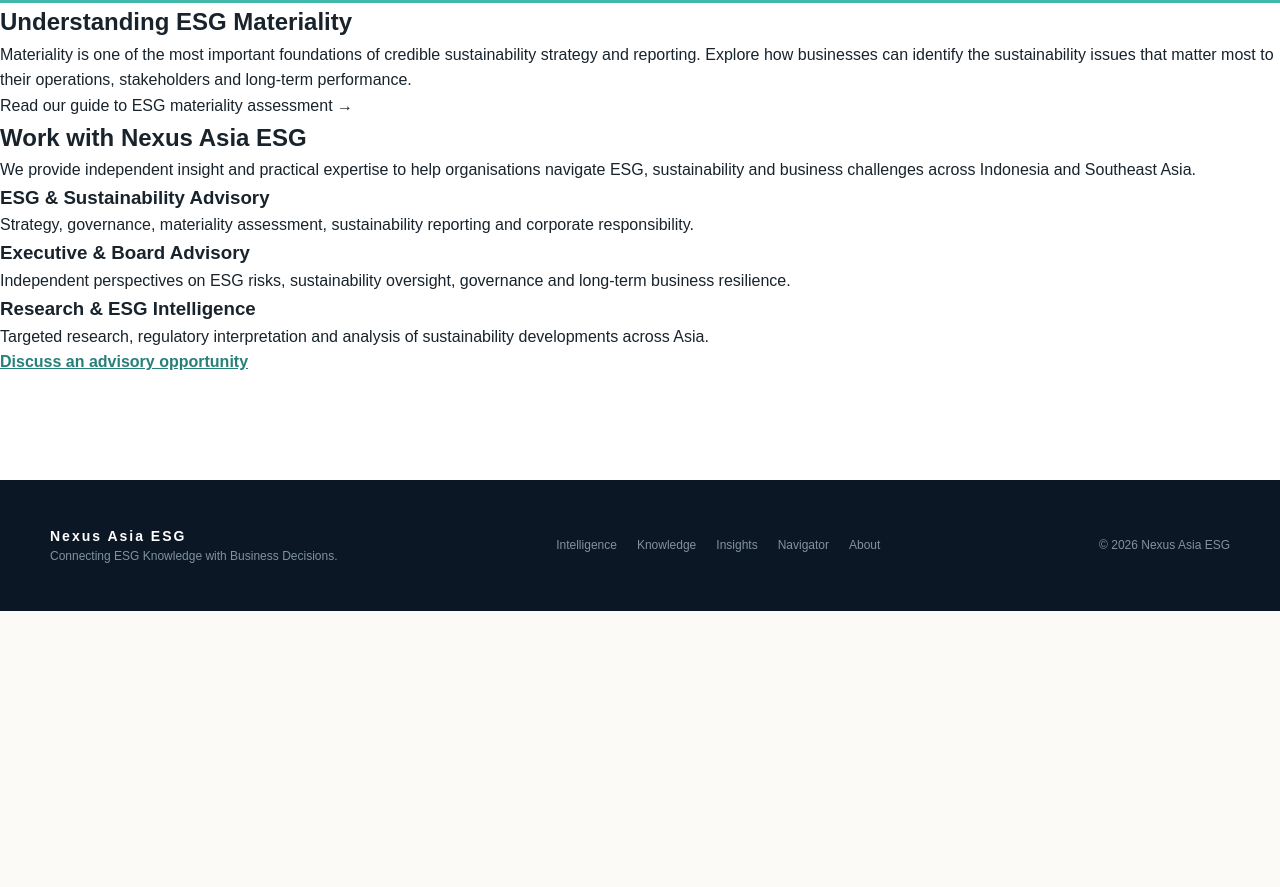
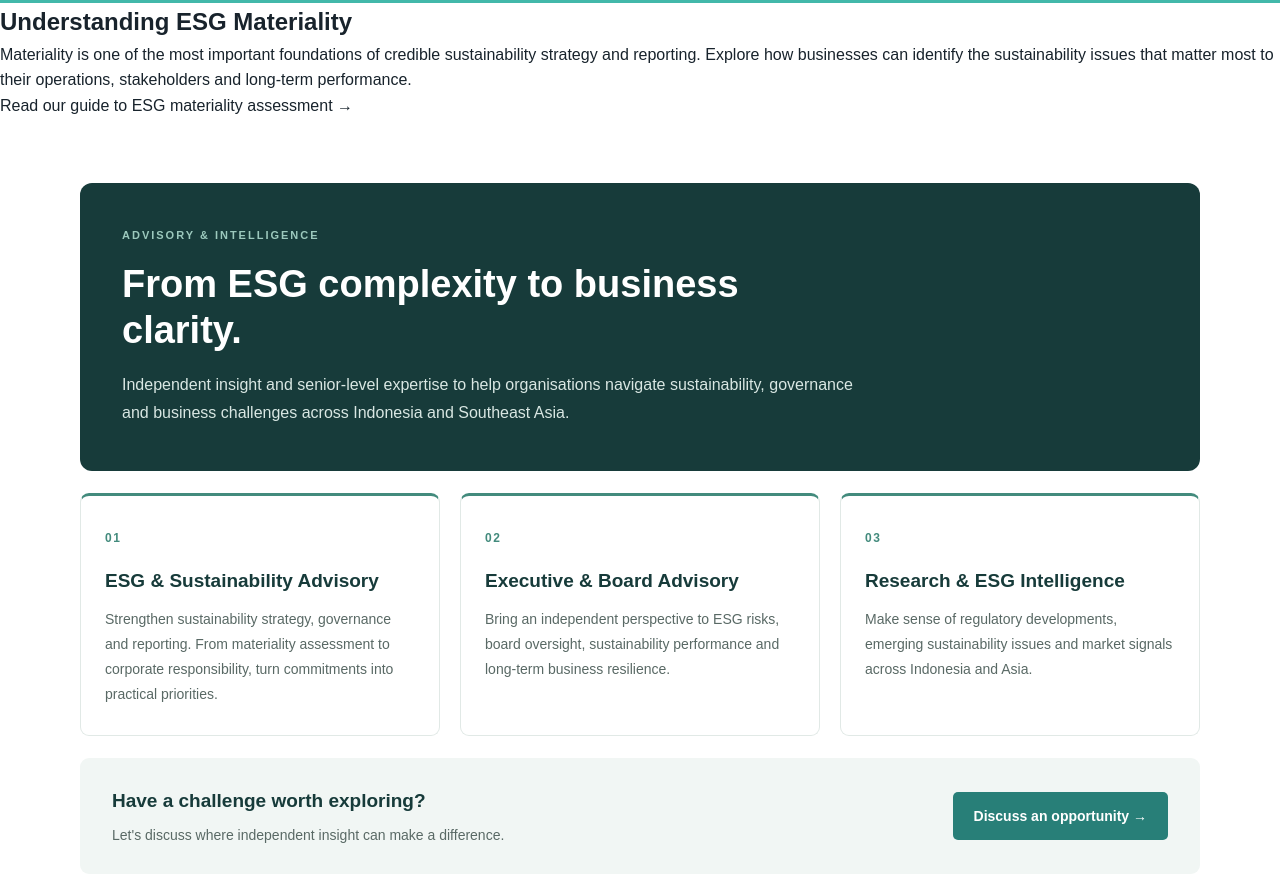
Before and after one commit to meridianesg/meridian-esg, a plain HTML site: page index.html in a window 1280 px wide. Shown: the part 7993-8880 px from the top of the page. Before the commit the page ends 8604 px from the top, so only its background shows below. Drawn offline with Linux system fonts and the light colour scheme.

Commit message:
Redesign advisory section for professional presentation
Added a new advisory section with introductory content, advisory cards, and a contact area.

```diff
--- a/index.html
+++ b/index.html
@@ -1211,6 +1211,146 @@ footer {
     }
 
 }
+
+/* Nexus Asia ESG — Advisory section */
+
+.advisory-section {
+  margin: 64px auto;
+  padding: 0;
+  max-width: 1120px;
+}
+
+.advisory-intro {
+  background: #173b3a;
+  color: #ffffff;
+  padding: 44px 42px;
+  border-radius: 12px;
+}
+
+.advisory-eyebrow {
+  color: #9cc9bd;
+  font-size: 11px;
+  font-weight: 700;
+  letter-spacing: 2px;
+  margin-bottom: 18px;
+}
+
+.advisory-intro h2 {
+  color: #ffffff;
+  font-size: clamp(26px, 4vw, 38px);
+  line-height: 1.2;
+  max-width: 680px;
+  margin: 0 0 18px;
+}
+
+.advisory-intro > p:last-child {
+  color: #d9e7e3;
+  line-height: 1.75;
+  max-width: 760px;
+  margin-bottom: 0;
+}
+
+.advisory-grid {
+  display: grid;
+  grid-template-columns: repeat(3, minmax(0, 1fr));
+  gap: 20px;
+  margin-top: 22px;
+}
+
+.advisory-card {
+  background: #ffffff;
+  border: 1px solid #e1e9e6;
+  border-top: 3px solid #438b7d;
+  border-radius: 9px;
+  padding: 28px 24px;
+}
+
+.advisory-number {
+  color: #438b7d;
+  font-size: 12px;
+  font-weight: 700;
+  letter-spacing: 1.5px;
+}
+
+.advisory-card h3 {
+  color: #173b3a;
+  font-size: 19px;
+  line-height: 1.4;
+  margin: 18px 0 12px;
+}
+
+.advisory-card p {
+  color: #596965;
+  font-size: 14px;
+  line-height: 1.8;
+  margin: 0;
+}
+
+.advisory-contact {
+  display: flex;
+  align-items: center;
+  justify-content: space-between;
+  gap: 24px;
+  background: #f1f6f4;
+  border-radius: 9px;
+  padding: 28px 32px;
+  margin-top: 22px;
+}
+
+.advisory-contact h3 {
+  color: #173b3a;
+  font-size: 19px;
+  margin: 0 0 7px;
+}
+
+.advisory-contact p {
+  color: #596965;
+  font-size: 14px;
+  margin: 0;
+  line-height: 1.6;
+}
+
+.advisory-button {
+  display: inline-block;
+  background: #287f78;
+  color: #ffffff !important;
+  text-decoration: none !important;
+  font-weight: 600;
+  font-size: 14px;
+  padding: 13px 21px;
+  border-radius: 5px;
+  white-space: nowrap;
+}
+
+.advisory-button:hover {
+  background: #1d625d;
+}
+
+@media (max-width: 760px) {
+  .advisory-section {
+    margin: 40px auto;
+  }
+
+  .advisory-intro {
+    padding: 30px 24px;
+  }
+
+  .advisory-grid {
+    grid-template-columns: 1fr;
+    gap: 14px;
+  }
+
+  .advisory-card {
+    padding: 24px;
+  }
+
+  .advisory-contact {
+    align-items: flex-start;
+    flex-direction: column;
+    padding: 25px 24px;
+  }
+}
+
 </style>
 <meta name="google-site-verification" content="dJ33cv20Z9gbgA0xWzewZFcwlusCwUHVYBqojV9s0DA" />
 </head>
@@ -2018,34 +2158,58 @@ Contact Nexus Asia ESG
   <p><a href="materiality-question-behind-esg.html">Read our guide to ESG materiality assessment →</a></p>
 </section>
 
-<section>
-  <h2>Work with Nexus Asia ESG</h2>
-
-  <p>
-    We provide independent insight and practical expertise to help organisations navigate ESG, sustainability and business challenges across Indonesia and Southeast Asia.
-  </p>
-
-  <h3>ESG & Sustainability Advisory</h3>
-  <p>
-    Strategy, governance, materiality assessment, sustainability reporting and corporate responsibility.
-  </p>
-
-  <h3>Executive & Board Advisory</h3>
-  <p>
-    Independent perspectives on ESG risks, sustainability oversight, governance and long-term business resilience.
-  </p>
-
-  <h3>Research & ESG Intelligence</h3>
-  <p>
-    Targeted research, regulatory interpretation and analysis of sustainability developments across Asia.
-  </p>
-
-  <p>
-    <a href="mailto:nexusasiaesg@gmail.com"
-       style="color:#287f78;text-decoration:underline;font-weight:bold;">
-      Discuss an advisory opportunity
+
+<section class="advisory-section">
+  <div class="advisory-intro">
+    <p class="advisory-eyebrow">ADVISORY &amp; INTELLIGENCE</p>
+    <h2>From ESG complexity to business clarity.</h2>
+    <p>
+      Independent insight and senior-level expertise to help organisations
+      navigate sustainability, governance and business challenges across
+      Indonesia and Southeast Asia.
+    </p>
+  </div>
+
+  <div class="advisory-grid">
+    <article class="advisory-card">
+      <span class="advisory-number">01</span>
+      <h3>ESG &amp; Sustainability Advisory</h3>
+      <p>
+        Strengthen sustainability strategy, governance and reporting.
+        From materiality assessment to corporate responsibility,
+        turn commitments into practical priorities.
+      </p>
+    </article>
+
+    <article class="advisory-card">
+      <span class="advisory-number">02</span>
+      <h3>Executive &amp; Board Advisory</h3>
+      <p>
+        Bring an independent perspective to ESG risks, board oversight,
+        sustainability performance and long-term business resilience.
+      </p>
+    </article>
+
+    <article class="advisory-card">
+      <span class="advisory-number">03</span>
+      <h3>Research &amp; ESG Intelligence</h3>
+      <p>
+        Make sense of regulatory developments, emerging sustainability
+        issues and market signals across Indonesia and Asia.
+      </p>
+    </article>
+  </div>
+
+  <div class="advisory-contact">
+    <div>
+      <h3>Have a challenge worth exploring?</h3>
+      <p>Let's discuss where independent insight can make a difference.</p>
+    </div>
+    <a class="advisory-button"
+       href="mailto:nexusasiaesg@gmail.com">
+      Discuss an opportunity →
     </a>
-  </p>
+  </div>
 </section>
 
 </main>
```
